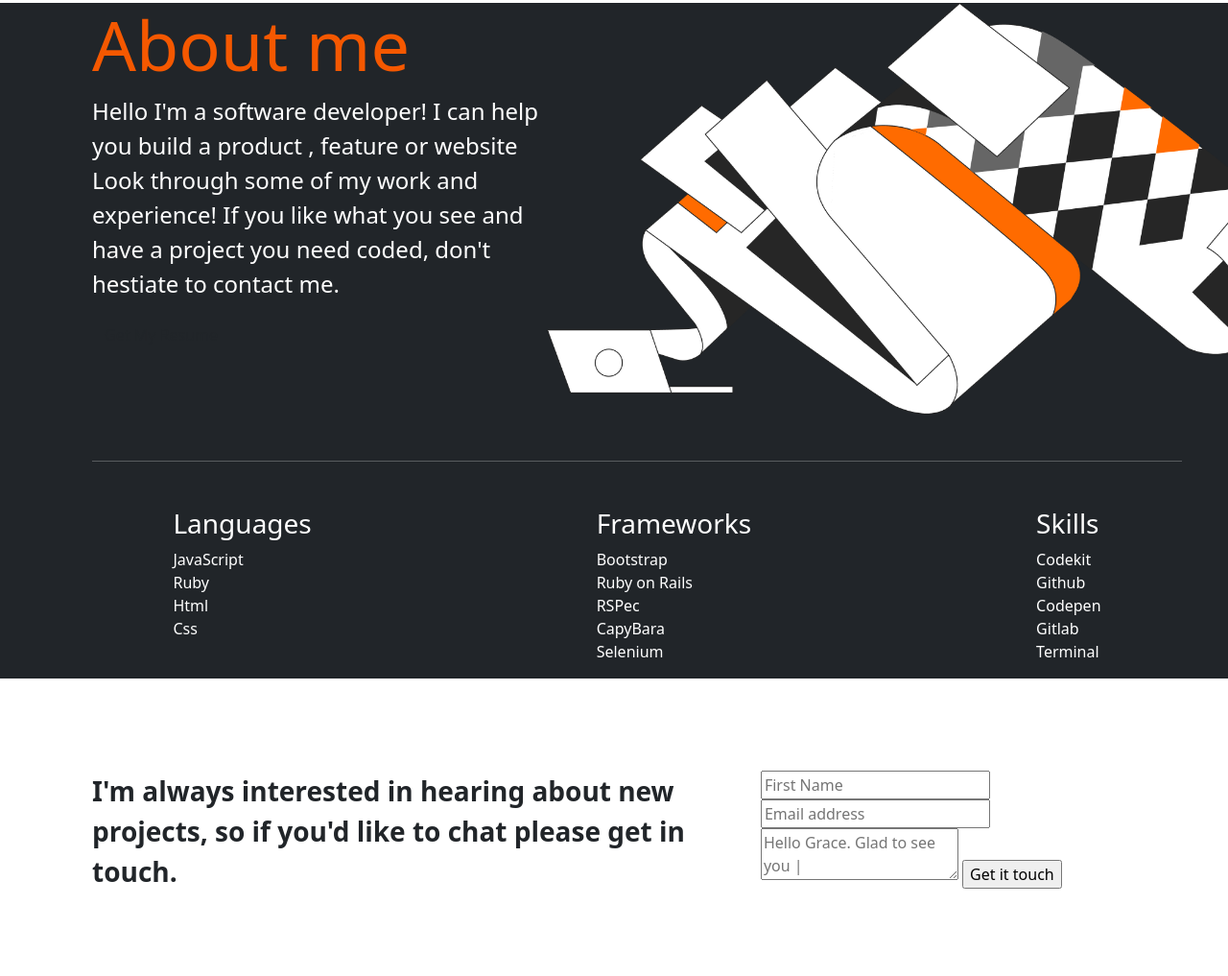
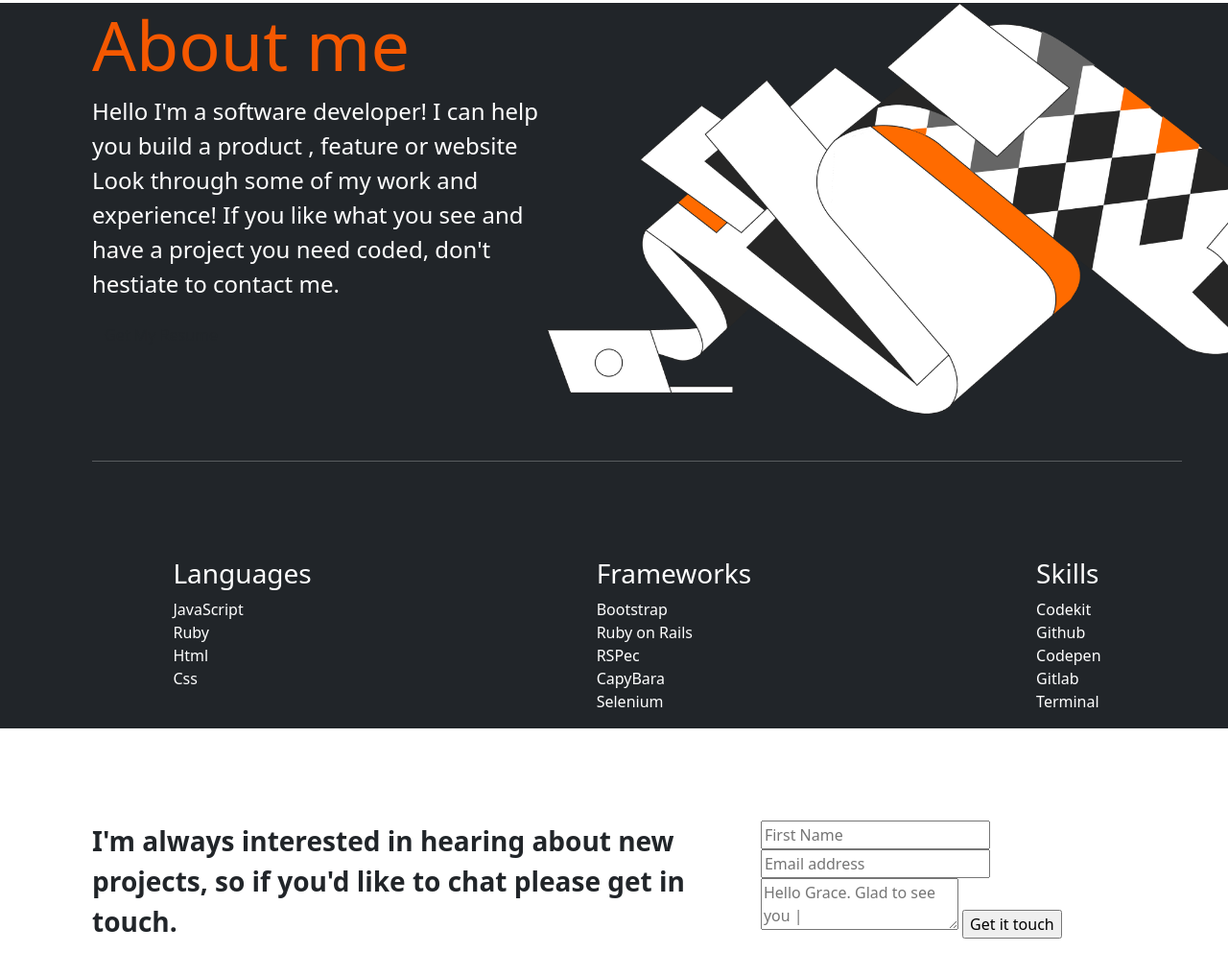
Before and after one commit to GraceAbike/Try-Bootstrap, a website: page index.html in a window 1280 px wide. Shown: the part 1300-2317 px from the top of the page at 96% size. Drawn offline with nearby package versions, Linux system fonts and the light colour scheme.

Commit message:
Add language list css

```diff
--- a/css/style.css
+++ b/css/style.css
@@ -81,9 +81,9 @@ h1 {
   margin-right: 50px;
 }
 
-/* .languagelist {
+.languagelist {
   margin-top: 100px;
-} */
+}
 
 /* .contact-form p {
   width: 30%;
```
